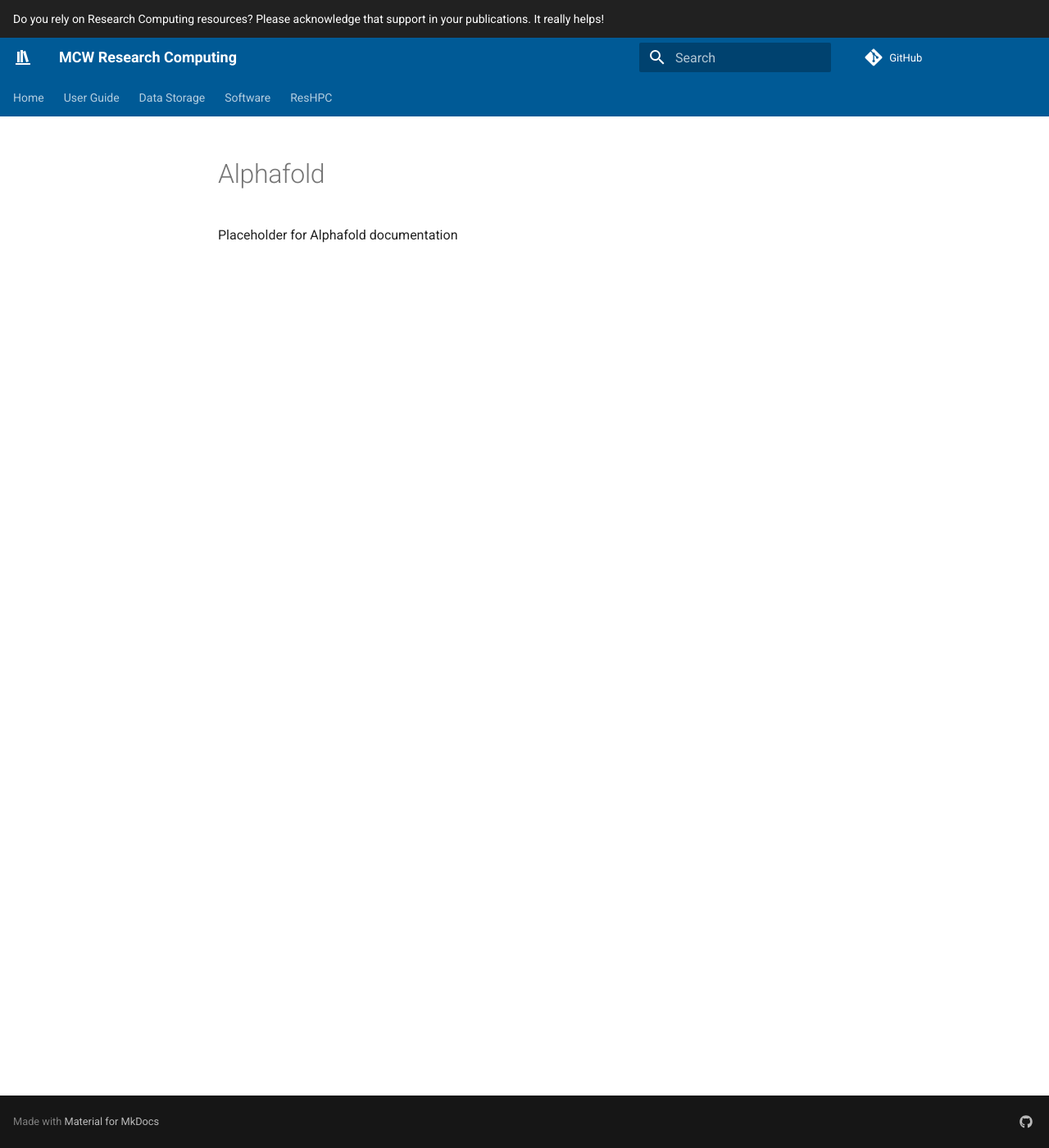
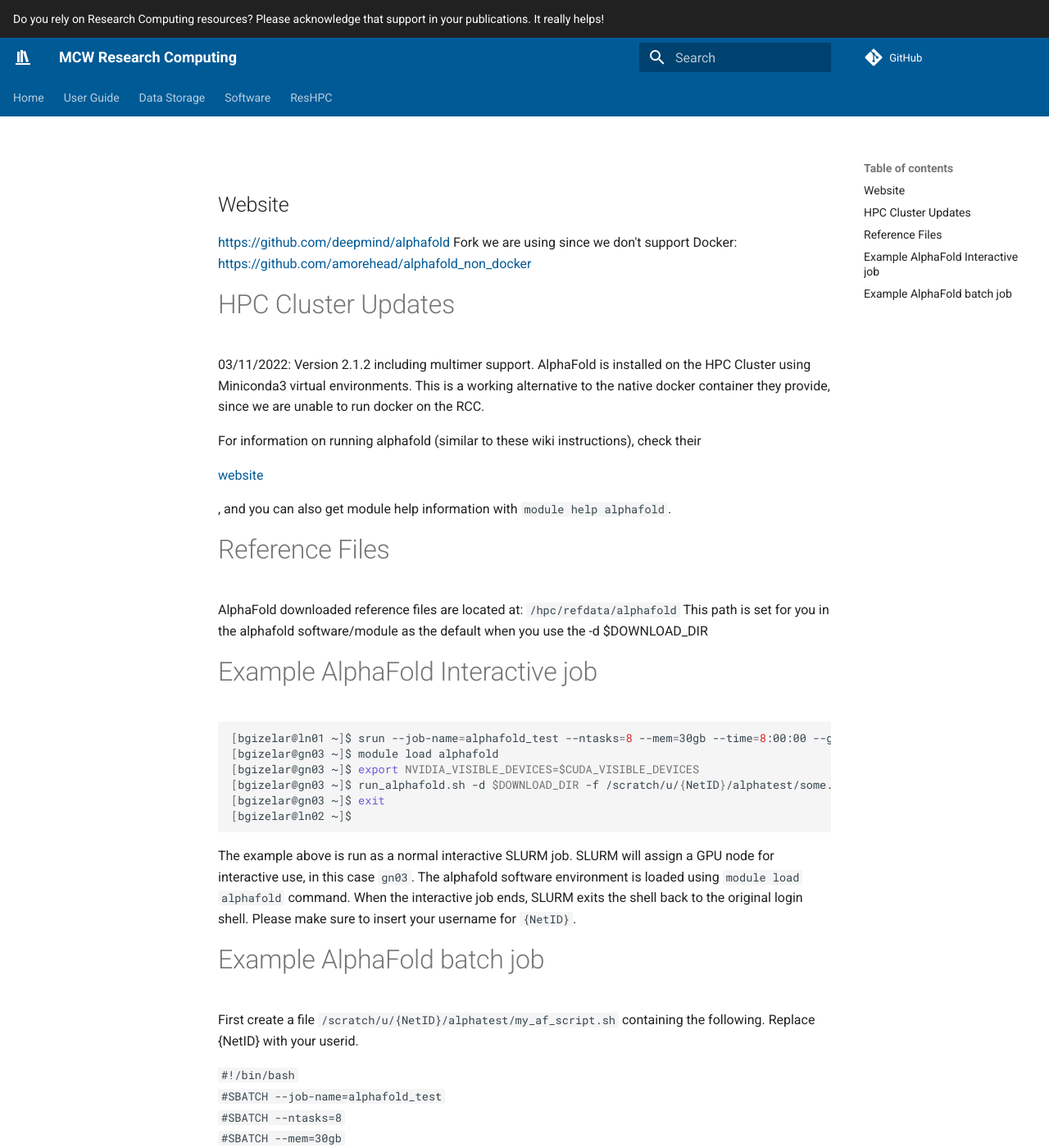
Before and after one commit to mcw-rcc/mcw-rcc.github.io, an MkDocs documentation site: the page built from docs/software/alphafold.md, in a window 1280 px wide and 1400 px high. Shown: the whole window at 82% size. Built offline with MkDocs 1.6.1 and Material for MkDocs 9.7.7, drawn with Linux system fonts in a browser that asks for light colours; comment, search, counter and statistics services are not loaded; some of the changed text lies outside the part shown.

Commit message:
Update alphafold.md

````diff
--- a/docs/software/alphafold.md
+++ b/docs/software/alphafold.md
@@ -1 +1,75 @@
-Placeholder for Alphafold documentation
+## Website
+
+<https://github.com/deepmind/alphafold> Fork we are using since we don't
+support Docker: <https://github.com/amorehead/alphafold_non_docker>
+
+# HPC Cluster Updates
+
+03/11/2022: Version 2.1.2 including multimer support. AlphaFold is
+installed on the HPC Cluster using Miniconda3 virtual environments. This
+is a working alternative to the native docker container they provide,
+since we are unable to run docker on the RCC.
+
+For information on running alphafold (similar to these wiki
+instructions), check their
+
+<html>
+
+<a href="https://github.com/amorehead/alphafold_non_docker">website</a>
+
+</html>
+
+, and you can also get module help information with
+`module help alphafold`.
+
+# Reference Files
+
+AlphaFold downloaded reference files are located at:
+`/hpc/refdata/alphafold` This path is set for you in the alphafold
+software/module as the default when you use the -d $DOWNLOAD_DIR
+
+# Example AlphaFold Interactive job
+
+``` bash
+[bgizelar@ln01 ~]$ srun --job-name=alphafold_test --ntasks=8 --mem=30gb --time=8:00:00 --gres=gpu:1 --pty bash
+[bgizelar@gn03 ~]$ module load alphafold
+[bgizelar@gn03 ~]$ export NVIDIA_VISIBLE_DEVICES=$CUDA_VISIBLE_DEVICES
+[bgizelar@gn03 ~]$ run_alphafold.sh -d $DOWNLOAD_DIR -f /scratch/u/{NetID}/alphatest/some.fasta -t 2020-05-14 -o /scratch/u/{NetID}/alphatest/output
+[bgizelar@gn03 ~]$ exit
+[bgizelar@ln02 ~]$
+```
+
+The example above is run as a normal interactive SLURM job. SLURM will
+assign a GPU node for interactive use, in this case `gn03`. The
+alphafold software environment is loaded using `module load alphafold`
+command. When the interactive job ends, SLURM exits the shell back to
+the original login shell. Please make sure to insert your username for
+`{NetID}`.
+
+# Example AlphaFold batch job
+
+First create a file `/scratch/u/{NetID}/alphatest/my_af_script.sh`
+containing the following. Replace {NetID} with your userid.
+
+`#!/bin/bash`
+`#SBATCH --job-name=alphafold_test`
+`#SBATCH --ntasks=8`
+`#SBATCH --mem=30gb`
+`#SBATCH --time=08:00:00`
+`#SBATCH --output=%x-%j.out`
+`#SBATCH --gres=gpu:1`
+`#SBATCH --partition=gpu`
+
+`module load alphafold/2.1.2`
+
+`export NVIDIA_VISIBLE_DEVICES=$CUDA_VISIBLE_DEVICES`
+`run_alphafold.sh -d $DOWNLOAD_DIR -f /scratch/u/{NetID}/alphatest/some.fasta -t 2020-05-14 -o /scratch/u/{NetID}/alphatest/output`
+
+Submit the job:
+
+`[bgizelar@ln01 ~]$ cd /scratch/u/{NetID}/alphatest && sbatch my_af_script.sh`
+
+The example above is a job request for 1 node, 8 processors, and 1 gpu.
+Notice that the job is run within the user's scratch directory. Please
+make sure to insert your username for `{NetID}.`. Alphafold doesn't
+parallelize on GPUs so you should only run on 1 GPU.
````
